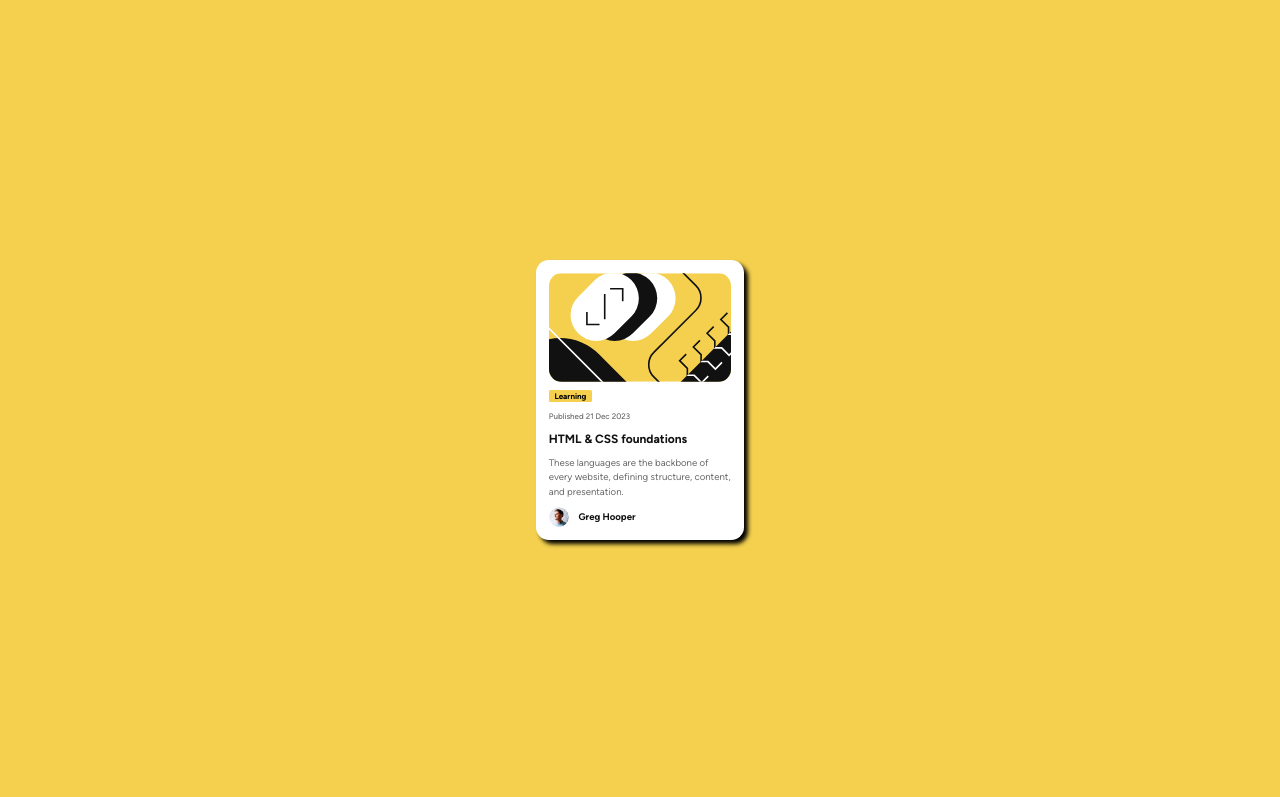
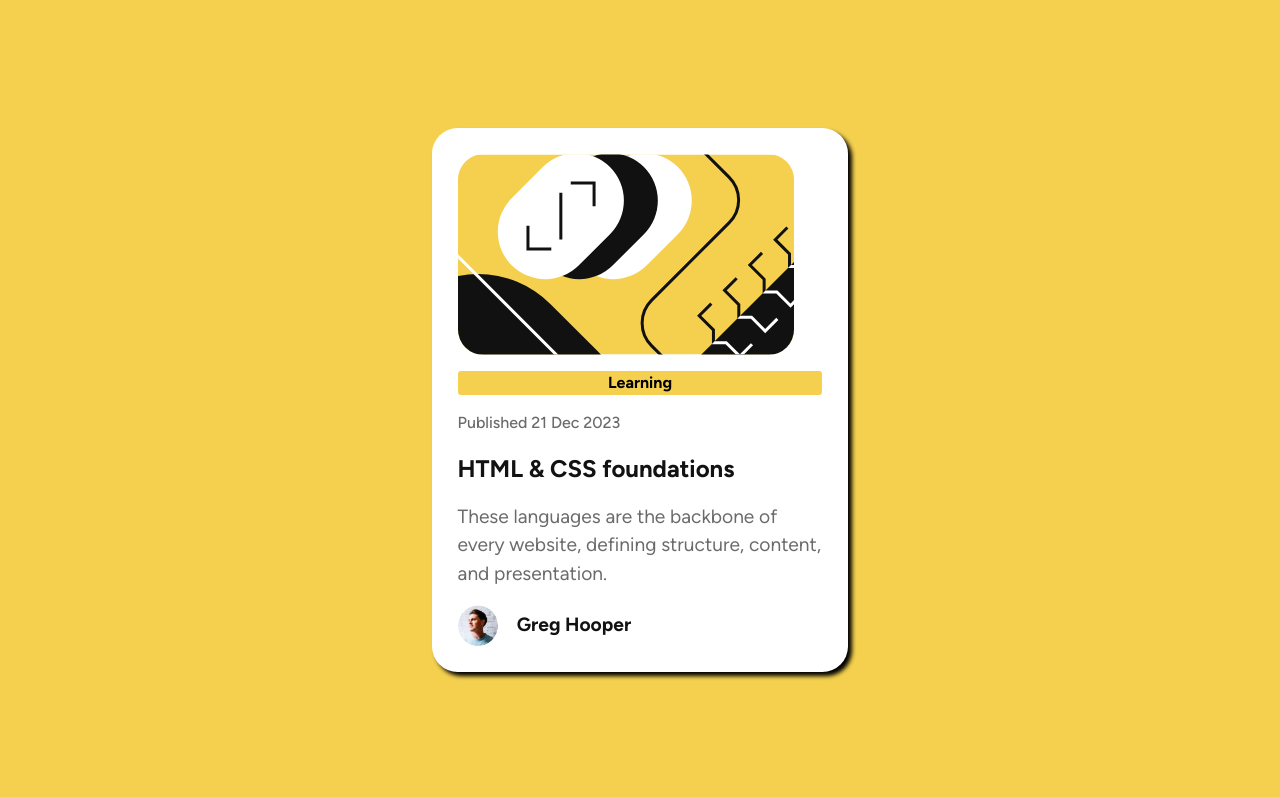
Before and after one commit to mshah007/blog-preview, a plain HTML site: page index.html in a window 1280 px wide. Shown: the top 797 px of the page. Drawn offline with Linux system fonts and the light colour scheme.

Commit message:
updated css file

```diff
--- a/index.css
+++ b/index.css
@@ -82,18 +82,18 @@ body {
 }
 .card {
   background-color: hsl(0, 0%, 100%);
-  max-width: 13rem;
-  min-height: 17rem;
-  padding: 0.8rem;
-  border-radius: 0.8rem;
+  max-width: 26rem;
+  min-height: 34rem;
+  padding: 1.6rem;
+  border-radius: 1.6rem;
   box-shadow: 4px 4px 4px black;
-  font-size: 0.5rem;
+  font-size: 1rem;
 }
 img {
-  border-radius: 0.8rem;
+  border-radius: 1.6rem;
 }
 .attribution {
-  font-size: 11px;
+  font-size: 22px;
   text-align: center;
 }
 .attribution a {
@@ -101,23 +101,23 @@ img {
 }
 .highlighted {
   background-color: hsl(47, 88%, 63%);
-  font-size: 0.5rem;
-  margin: 0.5rem 0;
-  max-width: 2.7rem;
+  font-size: 1rem;
+  margin: 1rem 0;
+  max-width: 5,2rem;
   text-align: center;
-  border-radius: 0.1rem;
+  border-radius: 0.2rem;
 }
 .publish-date {
-  font-size: 0.5rem;
+  font-size: 1rem;
   color: hsl(0, 0%, 42%);
   font-weight: 500;
 }
 .avatar {
-  max-width: 1.25rem;
+  max-width: 2.5rem;
   display: inline;
 }
 .headline {
-  margin: 0.5rem 0;
+  margin: 1rem 0;
   color: hsl(0, 0%, 7%);
 }
 .headline:hover {
@@ -125,14 +125,14 @@ img {
   cursor: pointer;
 }
 p {
-  font-size: 0.6rem;
-  margin-bottom: 0.5rem;
+  font-size: 1.2rem;
+  margin-bottom: 1rem;
 }
 .name {
   display: inline;
   text-align: center;
-  font-size: 0.6rem;
-  margin-left: 0.6rem;
+  font-size: 1.2rem;
+  margin-left: 1.2rem;
   color: hsl(0, 0%, 7%);
 }
 .avatar-section {
```
